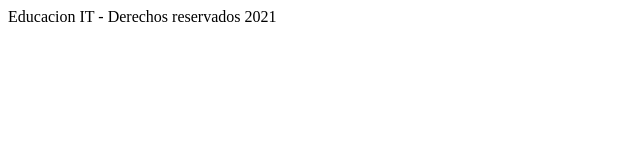
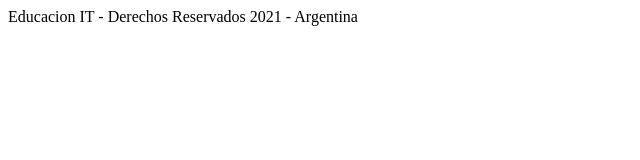
Before and after one commit to orobleto/Digitalers01, a plain HTML site: page index.html in a window 1280 px wide. Shown: the whole page, without its empty margins (0-640 px from the left). Drawn offline with Linux system fonts and the light colour scheme.

Commit message:
Se agrega el pais al footer

```diff
--- a/index.html
+++ b/index.html
@@ -10,7 +10,7 @@
 
     </footer>
 
-        Educacion IT - Derechos reservados 2021
+        Educacion IT - Derechos Reservados 2021 - Argentina
     </footer>
 
 
```
